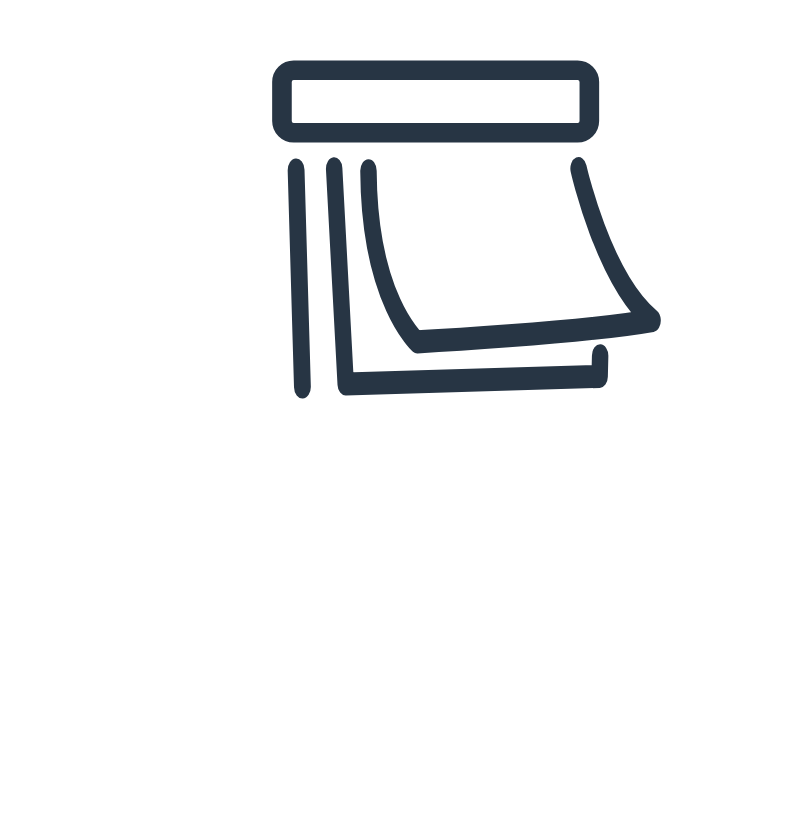
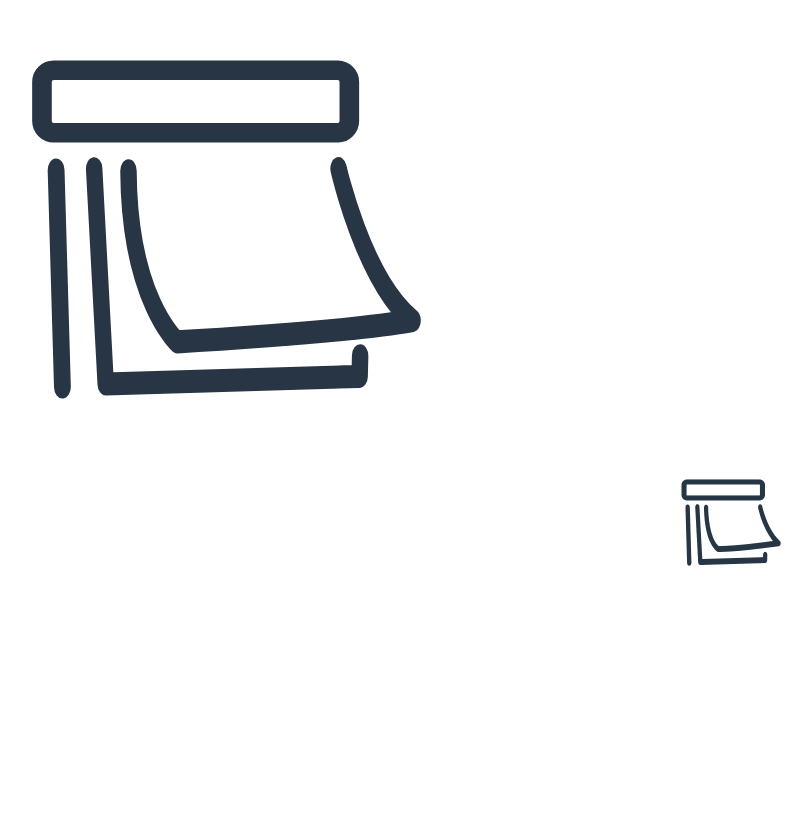
Before and after one commit to jnyln/jnyln.github.io, a plain HTML site: page harrys/motiongraphics/caltest.html in a window 1280 px wide. Shown: the part 169-995 px from the top of the page, without its empty margins (170-982 px from the left). After the commit the page ends 804 px from the top, so only its background shows below. Drawn offline with Linux system fonts and the light colour scheme.

Commit message:
more changes to calendar motion graphics test

```diff
--- a/harrys/motiongraphics/graphicstest.html
+++ b/harrys/motiongraphics/caltest.html
@@ -3,7 +3,7 @@
         <script type="text/javascript" src="bodymovin.min.js"></script>
     </head>
     <body>
-        <div class="bodymovin_cal"></div>
+        <div class="bodymovin_cal" style="display:inline-block"></div>
         <img class="gif_cal" src="cal_flip_shortened_v3.gif" />
     </body>
 </html>
```
